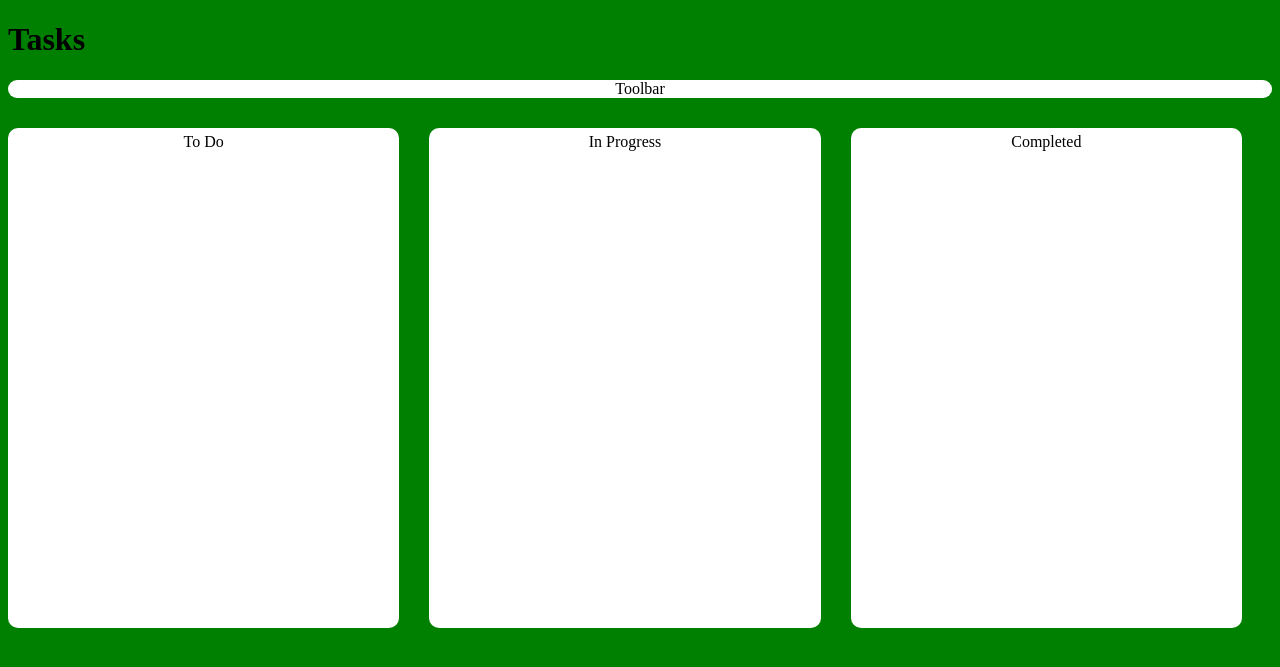
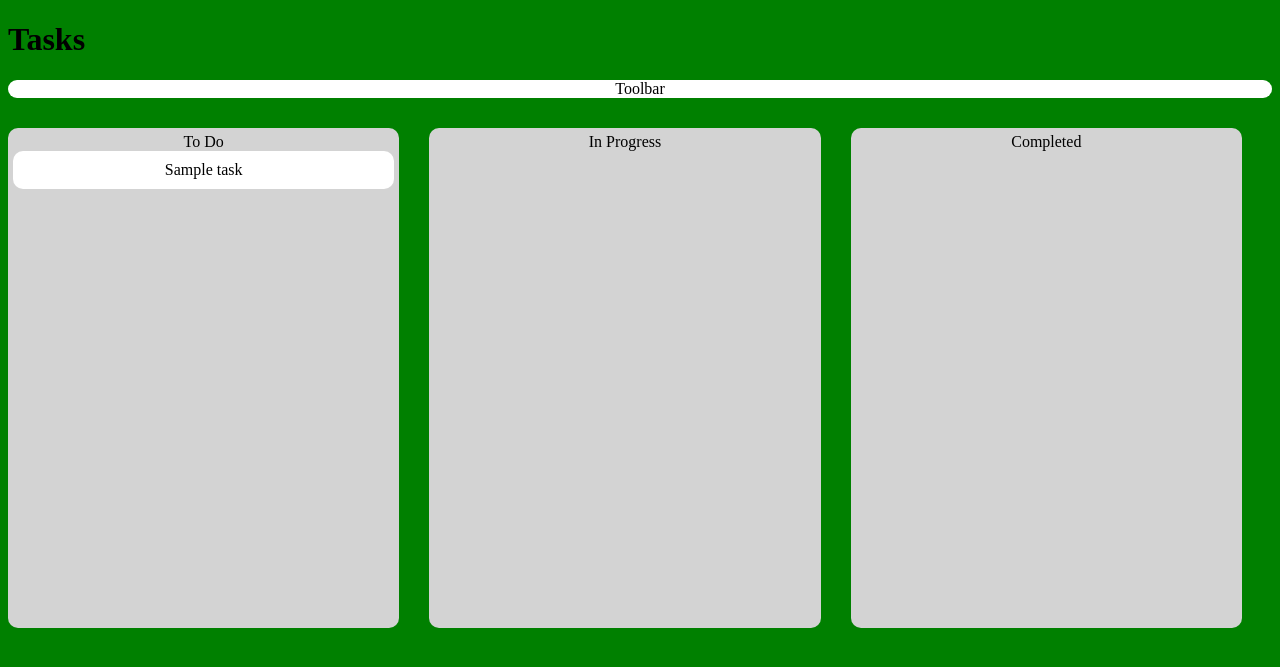
Before and after one commit to melisalarson/easy-do, a Node server app: template views/tasks/index.ejs in a window 1280 px wide. Shown: the top 667 px of the page. Run offline with Node 20, Linux system fonts and the light colour scheme; the template is opened without the code that fills it: values that come from a table or form of the project are taken from there, others are empty; tables that the repository leaves empty hold one stand-in row (values such as "Sample post"); some libraries are stand-ins or nearby versions.

Commit message:
created cool scrollbar

```diff
--- a/public/styles.css
+++ b/public/styles.css
@@ -21,8 +21,45 @@ body {
     height: 500px;
     margin-right: 30px;
     border-radius: 10px;
-    background-color: white;
+    background-color: lightgrey;
+    overflow-y: auto;
+    overflow-x: hidden;
+
 }
 .col-header {
     margin: 5px;
 }
+
+.task-card {
+    background-color: white;
+    border-radius: 10px;
+    margin-bottom: 10px;
+    padding: 10px 0 10px 0
+
+}
+
+
+
+
+/* Custom scrollbar: https://css-tricks.com/the-current-state-of-styling-scrollbars/ */
+    /* Firefox only */
+* {
+    scrollbar-width: thin;
+    scrollbar-color: rgba(0,0,0,0.3) F5F5F5;
+  }
+
+  /* Works on Chrome/Edge/Safari */
+  *::-webkit-scrollbar {
+    width: 12px;
+    background-color: rgba(0,0,0,0);
+  }
+  *::-webkit-scrollbar-track {
+    box-shadow: inset 0 0 6px rgba(0,0,0,0.3);
+    border-radius: 10px;
+    background-color: #F5F5F5;
+  }
+  *::-webkit-scrollbar-thumb {
+    border-radius: 10px;
+    box-shadow: inset 0 0 6px rgba(0,0,0,.3);
+    background-color: #555;
+  }
--- a/views/tasks/index.ejs
+++ b/views/tasks/index.ejs
@@ -10,16 +10,27 @@
   <h1>Tasks</h1>
   <div class="toolbar">Toolbar</div>
   <div class="task-group">
+
+    <!-- To Do -->
     <div class="task-col">
       <div class="col-header">
         <span class="col-name">To Do</span>
+        <% tasks.forEach(task => { %>
+          <div class="task-card">
+            <span><%= task.name %></span>
+          </div>
+        <% }); %>
       </div>
     </div>
+
+    <!-- In Progress -->
     <div class="task-col">
       <div class="col-header">
         <span class="col-name">In Progress</span>
       </div>
     </div>
+
+    <!-- Completed -->
     <div class="task-col">
       <div class="col-header">
         <span class="col-name">Completed</span>
```
